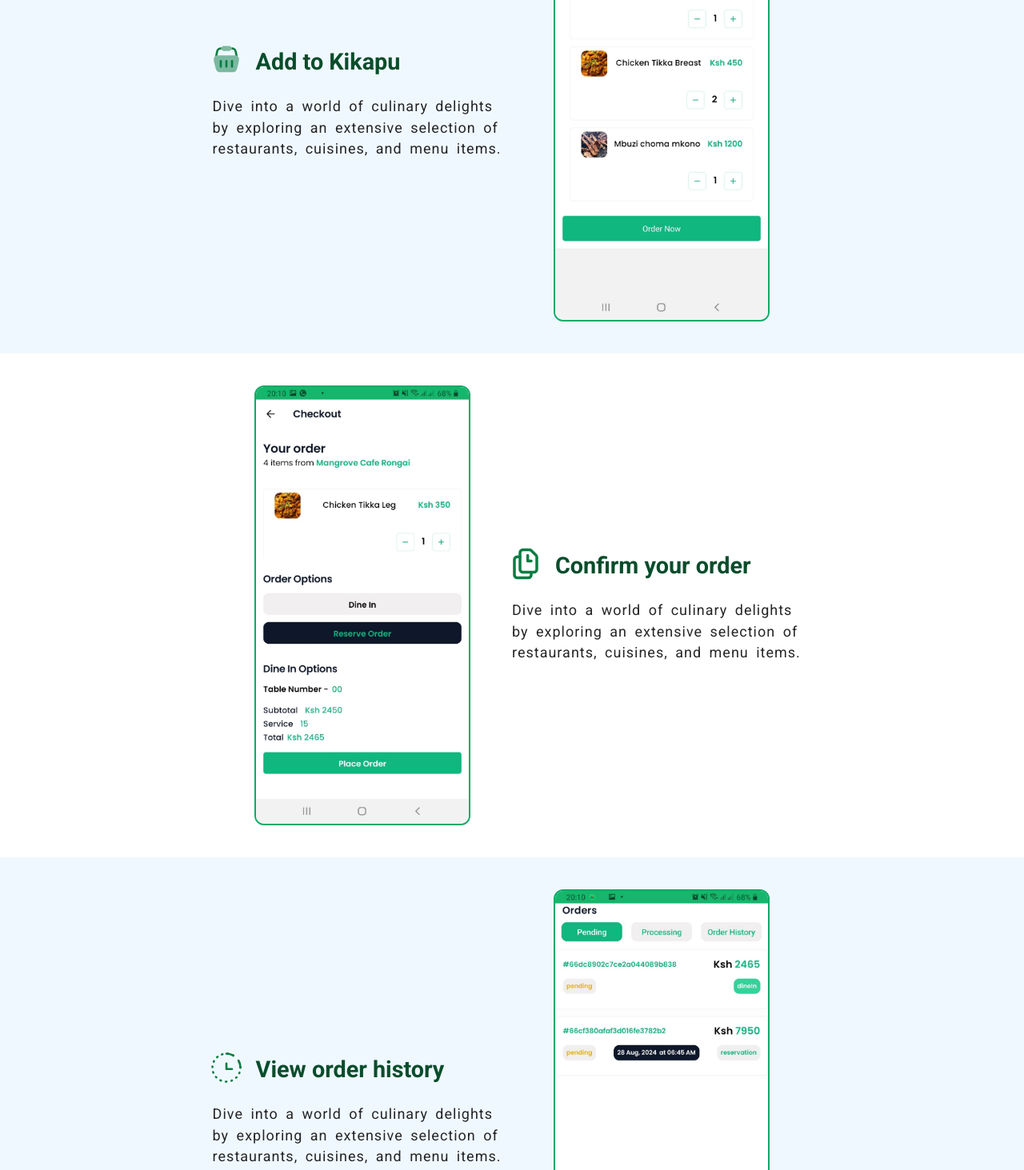
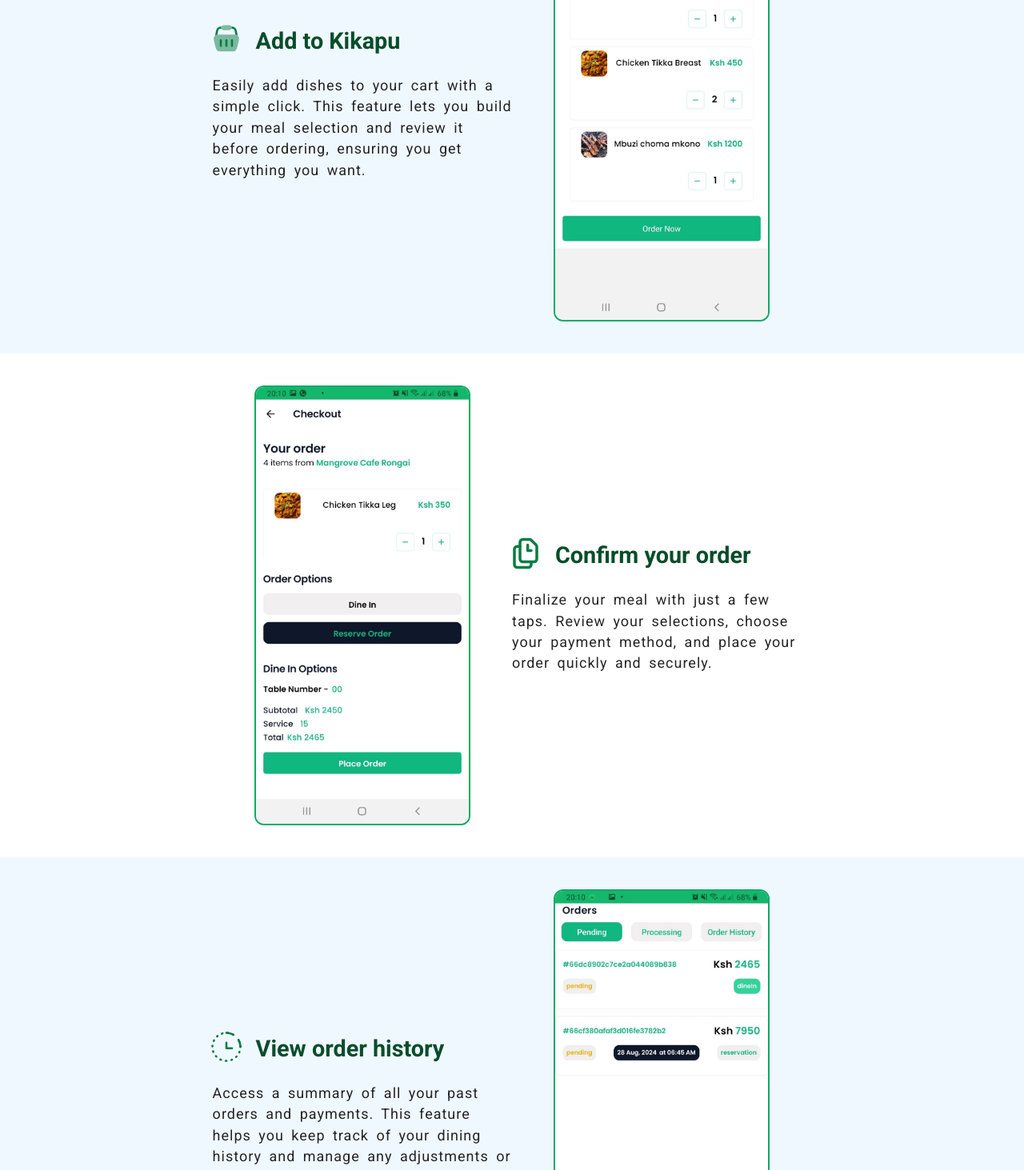
Before and after one commit to Denzel-K/KikapuLandingWeb, a React (Vite) app: page / in a window 1280 px wide. Shown: the part 2160-3623 px from the top of the page at 80% size. Built offline with nearby package versions, Linux system fonts and the light colour scheme.

Commit message:
Minor upgrade

```diff
--- a/src/pages/CheckApp/CheckApp.jsx
+++ b/src/pages/CheckApp/CheckApp.jsx
@@ -55,7 +55,7 @@ export const CheckApp = () => {
             <span>Add to Kikapu</span>
           </div>
           <div className="f_desc_par">
-            Dive into a world of culinary delights by exploring an extensive selection of restaurants, cuisines, and menu items.
+            Easily add dishes to your cart with a simple click. This feature lets you build your meal selection and review it before ordering, ensuring you get everything you want.
           </div>
         </div>
       </section>
@@ -73,7 +73,7 @@ export const CheckApp = () => {
             <span>Confirm your order</span>
           </div>
           <div className="f_desc_par">
-            Dive into a world of culinary delights by exploring an extensive selection of restaurants, cuisines, and menu items.
+            Finalize your meal with just a few taps. Review your selections, choose your payment method, and place your order quickly and securely.
           </div>
         </div>
       </section>
@@ -90,7 +90,7 @@ export const CheckApp = () => {
             <span>View order history</span>
           </div>
           <div className="f_desc_par">
-            Dive into a world of culinary delights by exploring an extensive selection of restaurants, cuisines, and menu items.
+            Access a summary of all your past orders and payments. This feature helps you keep track of your dining history and manage any adjustments or reorders.
           </div>
         </div>
       </section>
```
